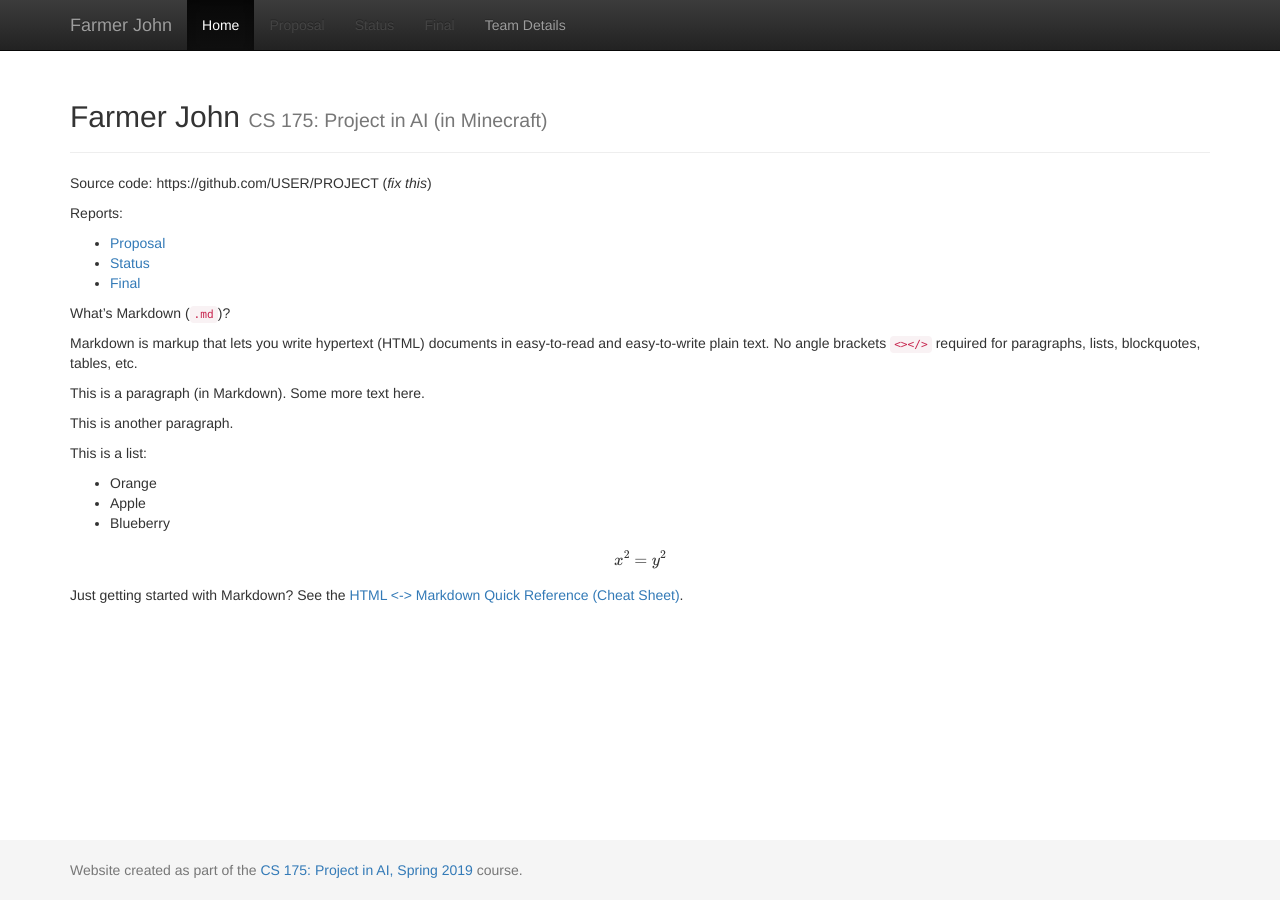
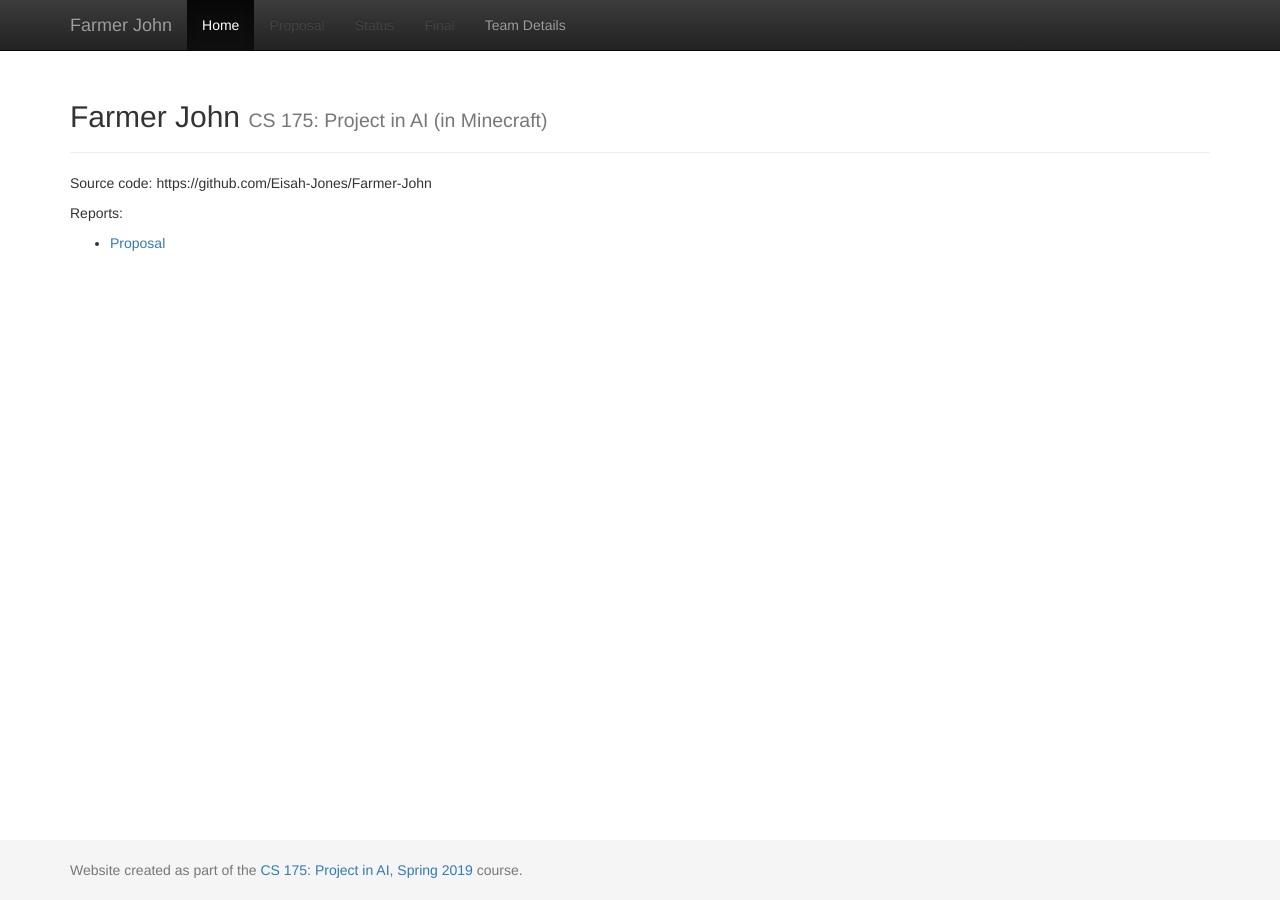
Before and after one commit to Eisah-Jones/Farmer-John, a Jekyll site: the page built from docs/index.md, in a window 1280 px wide. Built offline with Jekyll 4.4.1, drawn with Linux system fonts in a browser that asks for light colours; formulas are drawn with MathJax 3.

Commit message:
Update source code link

```diff
--- a/docs/index.md
+++ b/docs/index.md
@@ -3,38 +3,8 @@
 title:  Home
 ---
 
-Source code: https://github.com/USER/PROJECT (_fix this_)
+Source code: https://github.com/Eisah-Jones/Farmer-John
 
 Reports:
 
 - [Proposal](proposal.html)
-- [Status](status.html)
-- [Final](final.html)
-
-What's Markdown (`.md`)?
-
-Markdown is markup that lets you write hypertext (HTML) documents
-in easy-to-read and easy-to-write plain text.
-No angle brackets `<></>` required for
-paragraphs, lists, blockquotes, tables, etc.
-
-
-This is a paragraph (in Markdown). Some more
-text here.
-
-This is another paragraph.
-
-This is a list:
-
-- Orange
-- Apple
-- Blueberry
-
-$$x^2 = y^2$$
-
-
-Just getting started with Markdown?
-See the [HTML <-> Markdown Quick Reference (Cheat Sheet)][quickref].
-
-
-[quickref]: https://github.com/mundimark/quickrefs/blob/master/HTML.md
```
